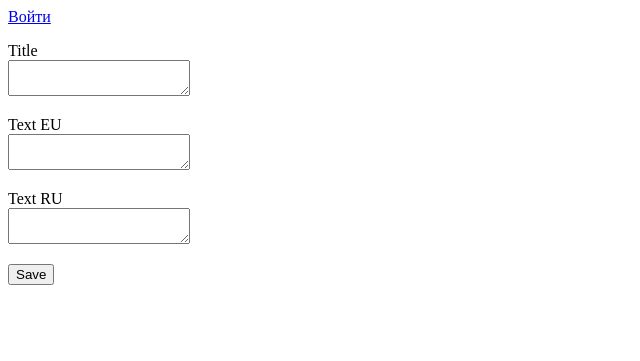
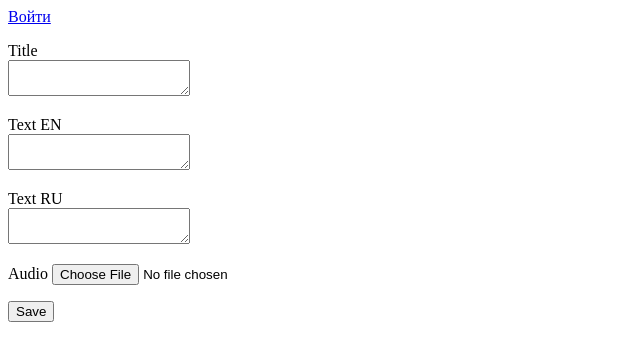
Before and after one commit to Damakshn/LP16-Tatarenkov-Kiselev-Web-English, a Flask app: page /text/create in a window 1280 px wide. Shown: the top 361 px of the page, without its empty margins (0-640 px from the left). Run offline with Flask 2, Linux system fonts and the light colour scheme.

Commit message:
Добавлено поле audio

```diff
--- a/config.py
+++ b/config.py
@@ -9,6 +9,7 @@ class Config:
     SQLALCHEMY_DATABASE_URI = "sqlite:///:memory:"
     SQLALCHEMY_TRACK_MODIFICATIONS = False
     SECRET_KEY = os.environ.get("WEB_ENGLISH_SECRET_KEY")
+    UPLOADED_AUDIOS_DEST = BASE_DIR + '/web_english/uploads/audio'
 
 
 class DevConfig(Config):
--- a/requirements.txt
+++ b/requirements.txt
@@ -4,6 +4,8 @@ Flask==1.1.1
 Flask-Login==0.5.0
 Flask-Migrate==2.5.3
 Flask-SQLAlchemy==2.4.1
+Flask-Uploads==0.2.1
+Flask-WTF==0.14.3
 itsdangerous==1.1.0
 Jinja2==2.11.1
 Mako==1.1.2
@@ -12,4 +14,5 @@ python-dateutil==2.8.1
 python-editor==1.0.4
 six==1.14.0
 SQLAlchemy==1.3.15
-Werkzeug==1.0.0
+Werkzeug==0.16.1
+WTForms==2.2.1
--- a/web_english/__init__.py
+++ b/web_english/__init__.py
@@ -2,10 +2,13 @@ from flask import Flask
 from flask_login import LoginManager
 from flask_migrate import Migrate
 from flask_sqlalchemy import SQLAlchemy
+from flask_uploads import configure_uploads, UploadSet, AUDIO
 
 db = SQLAlchemy()
 migrate = Migrate()
 login_manager = LoginManager()
+audios = UploadSet('audios', AUDIO)
+
 
 def create_app(config):
     app = Flask(__name__)
@@ -14,6 +17,7 @@ def create_app(config):
     migrate.init_app(app, db)
     login_manager.init_app(app)
     login_manager.login_view = "auth.login"
+    configure_uploads(app, audios)
     import web_english.models as models
     from web_english.main import bp as main_bp
     from web_english.auth import bp as auth_bp
@@ -22,4 +26,5 @@ def create_app(config):
     app.register_blueprint(auth_bp, url_prefix="/auth")
     app.register_blueprint(text_bp, url_prefix="/text")
 
+
     return app
--- a/web_english/templates/text/create_text.html
+++ b/web_english/templates/text/create_text.html
@@ -1,21 +1,25 @@
 {% extends "base.html" %}
 
 {% block content %}
-    <form action="{{ form_action }}" method="post">
+    <form action="{{ form_action }}" method="post" enctype="multipart/form-data">
         {{ form.hidden_tag() }}
         <p>
             {{ form.title_text.label }}<br>
             {{ form.title_text() }}
         </p>
         <p>
-            {{ form.text_eu.label }}<br>
-            {{ form.text_eu() }}
+            {{ form.text_en.label }}<br>
+            {{ form.text_en() }}
         </p>
         <p>
             {{ form.text_ru.label }}<br>
             {{ form.text_ru() }}
         </p>
         <p>
+            {{ form.audio.label}}
+            {{ form.audio }}
+        </p>
+        <p>
             {{ form.submit()  }}
         </p>
     </form>
--- a/web_english/text/forms.py
+++ b/web_english/text/forms.py
@@ -1,10 +1,11 @@
 from flask_wtf import FlaskForm
-from wtforms import TextAreaField, SubmitField
+from wtforms import TextAreaField, SubmitField, FileField
 from wtforms.validators import DataRequired
 
 
 class TextForm(FlaskForm):
     title_text = TextAreaField('Title', validators=[DataRequired()])
-    text_eu = TextAreaField('Text EU', validators=[DataRequired()])
+    text_en = TextAreaField('Text EN', validators=[DataRequired()])
     text_ru = TextAreaField('Text RU', validators=[DataRequired()])
+    audio = FileField('Audio')
     submit = SubmitField('Save')
--- a/web_english/text/routes.py
+++ b/web_english/text/routes.py
@@ -3,6 +3,7 @@ from web_english.text import bp
 from web_english import db
 from web_english.text.forms import TextForm
 from web_english.models import Content
+from web_english import audios
 
 
 @bp.route('/create')
@@ -15,17 +16,18 @@ def create():
         form_action=url_for('text.process_create')
     )
 
-@bp.route('/process_create', methods=['POST'])
+@bp.route('/process_create', methods=['GET', 'POST'])
 def process_create():
     form = TextForm()
 
     if form.validate_on_submit():
         text = Content(
             title=form.title_text.data,
-            text_eu=form.text_eu.data,
+            text_en=form.text_en.data,
             text_ru=form.text_ru.data
         )
         db.session.add(text)
         db.session.commit()
+        audios.save(form.audio.data)
         return redirect(url_for('text.create'))
     return redirect(url_for('text.create'))
```
Also changed, not shown: 1 other file.
